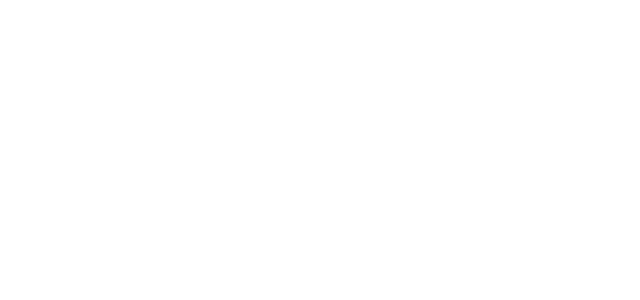
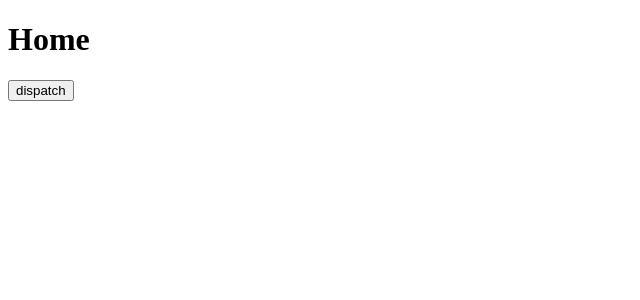
Before and after one commit to monnani04/kiu-team-project, a React (Create React App) app: page / in a window 1280 px wide. Shown: the top 300 px of the page, without its empty margins (0-640 px from the left). Built offline with nearby package versions, Linux system fonts and the light colour scheme.

Commit message:
yunha-1 default setting_1

```diff
--- a/package.json
+++ b/package.json
@@ -3,12 +3,17 @@
   "version": "0.1.0",
   "private": true,
   "dependencies": {
+    "@reduxjs/toolkit": "^1.8.6",
     "@testing-library/jest-dom": "^5.16.5",
     "@testing-library/react": "^13.4.0",
     "@testing-library/user-event": "^13.5.0",
     "react": "^18.2.0",
     "react-dom": "^18.2.0",
+    "react-redux": "^8.0.4",
+    "react-router-dom": "^6.4.2",
     "react-scripts": "5.0.1",
+    "redux": "^4.2.0",
+    "redux-thunk": "^2.4.1",
     "web-vitals": "^2.1.4"
   },
   "scripts": {
--- a/public/index.html
+++ b/public/index.html
@@ -1,43 +1,14 @@
 <!DOCTYPE html>
 <html lang="en">
-  <head>
-    <meta charset="utf-8" />
-    <link rel="icon" href="%PUBLIC_URL%/favicon.ico" />
-    <meta name="viewport" content="width=device-width, initial-scale=1" />
-    <meta name="theme-color" content="#000000" />
-    <meta
-      name="description"
-      content="Web site created using create-react-app"
-    />
-    <link rel="apple-touch-icon" href="%PUBLIC_URL%/logo192.png" />
-    <!--
-      manifest.json provides metadata used when your web app is installed on a
-      user's mobile device or desktop. See https://developers.google.com/web/fundamentals/web-app-manifest/
-    -->
-    <link rel="manifest" href="%PUBLIC_URL%/manifest.json" />
-    <!--
-      Notice the use of %PUBLIC_URL% in the tags above.
-      It will be replaced with the URL of the `public` folder during the build.
-      Only files inside the `public` folder can be referenced from the HTML.
 
-      Unlike "/favicon.ico" or "favicon.ico", "%PUBLIC_URL%/favicon.ico" will
-      work correctly both with client-side routing and a non-root public URL.
-      Learn how to configure a non-root public URL by running `npm run build`.
-    -->
-    <title>React App</title>
-  </head>
-  <body>
-    <noscript>You need to enable JavaScript to run this app.</noscript>
-    <div id="root"></div>
-    <!--
-      This HTML file is a template.
-      If you open it directly in the browser, you will see an empty page.
+<head>
+  <meta charset="utf-8" />
+  <meta name="viewport" content="width=device-width, initial-scale=1" />
+  <title>React App</title>
+</head>
 
-      You can add webfonts, meta tags, or analytics to this file.
-      The build step will place the bundled scripts into the <body> tag.
+<body>
+  <div id="root"></div>
+</body>
 
-      To begin the development, run `npm start` or `yarn start`.
-      To create a production bundle, use `npm run build` or `yarn build`.
-    -->
-  </body>
 </html>
--- a/src/App.js
+++ b/src/App.js
@@ -1,6 +1,14 @@
+import { BrowserRouter, Route, Routes } from "react-router-dom";
+import Home from "./routes/Home";
+
 function App() {
   return (
     <>
+      <BrowserRouter>
+        <Routes>
+          <Route path="/" element={<Home />} />
+        </Routes>
+      </BrowserRouter>
     </>
   );
 }
--- /dev/null
+++ b/src/components/Example.js
@@ -0,0 +1,34 @@
+import { useEffect } from "react";
+import { useDispatch, useSelector } from "react-redux";
+import { exampleStateFunc } from "../store/modules/exampleSlice";
+
+export default function Example() {
+  // redux exampleSlice의 default state 가져오기
+  const exampleState = useSelector((state) => {
+    // return state.스토어에서가져오고자 하는 state이름 선택.value;
+    return state.example.value;
+  });
+  // redux state 변경 함수
+  const dispatch = useDispatch();
+
+  // [상태]가 변경될 때 마다 해당 코드 실행
+  // []만 입력할경우 최초 렌더링시에만 코드 실행
+  // useEffect(()=>{
+  //  console.log("example");
+  // },[상태])
+  useEffect(() => {
+    console.log("redux default ExampleState:", exampleState);
+  }, [exampleState]);
+  return (
+    <>
+      <h1>Home</h1>
+      <button
+        onClick={() => {
+          dispatch(exampleStateFunc("change exampleState!!"));
+        }}
+      >
+        dispatch
+      </button>
+    </>
+  );
+}
--- a/src/index.js
+++ b/src/index.js
@@ -1,10 +1,12 @@
 import React from 'react';
 import ReactDOM from 'react-dom/client';
 import App from './App';
+import { Provider } from 'react-redux';
+import { store } from './store/store';
 
 const root = ReactDOM.createRoot(document.getElementById('root'));
 root.render(
-  <React.StrictMode>
+  <Provider store = {store}>
     <App />
-  </React.StrictMode>
+  </Provider>
 );
--- /dev/null
+++ b/src/routes/Home.js
@@ -0,0 +1,10 @@
+import Example from "../components/Example";
+
+export default function Home() {
+  return (
+    <>
+      {/* Component box */}
+      <Example />
+    </>
+  );
+}
--- /dev/null
+++ b/src/store/modules/exampleSlice.js
@@ -0,0 +1,27 @@
+import { createSlice } from "@reduxjs/toolkit";
+
+// default state 값 지정
+const initialState = {
+  value: "exampleState",
+};
+
+export const exampleSlice = createSlice({
+  // 고유이름
+  name: "example",
+  // 위에서 정한 기본값
+  initialState,
+  // 상태 변경 함수
+  // state <= 현재 상태(기본은 위에서 정한 initialState), action <= useDispatch를 통해 변경된 액션
+  reducers: {
+    exampleStateFunc:(state, action)=>{
+      state.value = action.payload;
+    },
+
+  },
+});
+
+// 액션 내보내기
+export const { exampleStateFunc } = exampleSlice.actions;
+
+// redux state 내보내기
+export default exampleSlice.reducer;
--- /dev/null
+++ b/src/store/store.js
@@ -0,0 +1,12 @@
+import { configureStore } from '@reduxjs/toolkit'
+import thunk from "redux-thunk";
+
+import exampleReducer from "./modules/exampleSlice";
+
+export const store = configureStore({
+  reducer: {
+    //이름(변수와 비슷): 이름Reducer 규칙으로 작성
+    example: exampleReducer
+  },
+  middleware: [thunk]
+})
```
Also changed, not shown: 2 other files (tests, documents, lock files or other folders).
